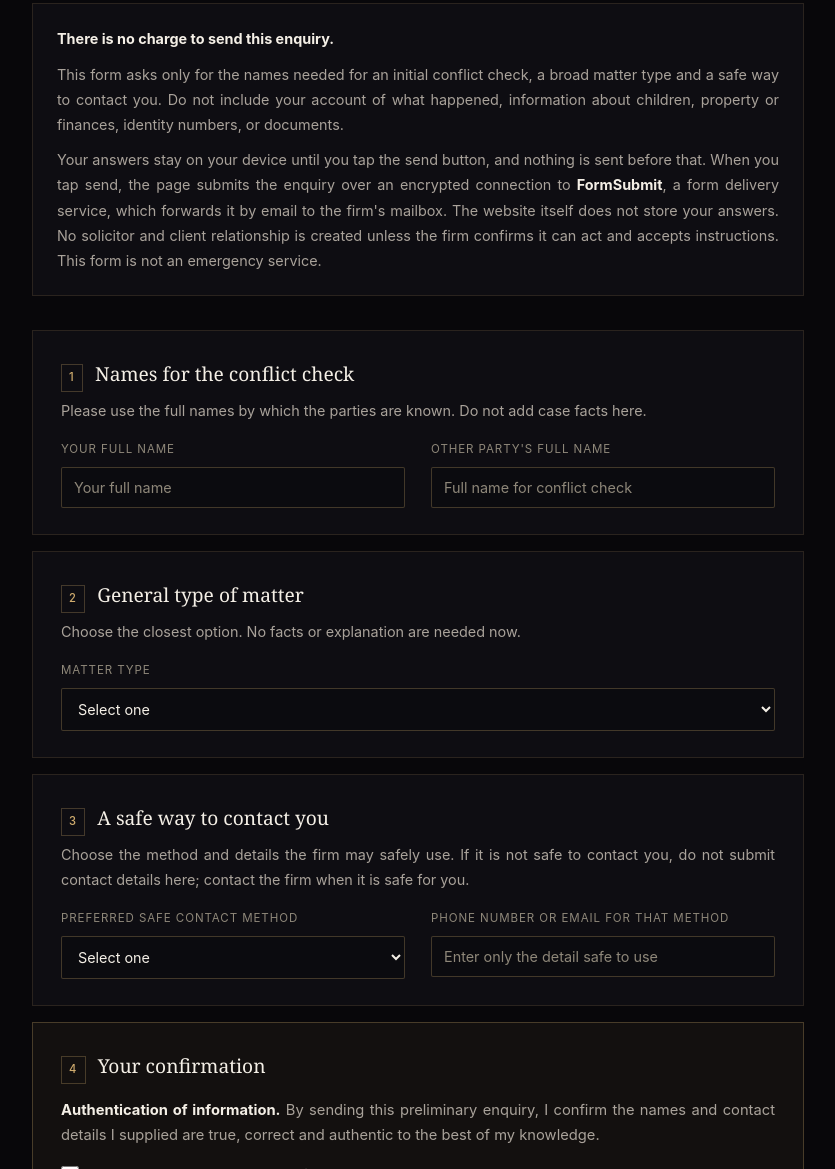
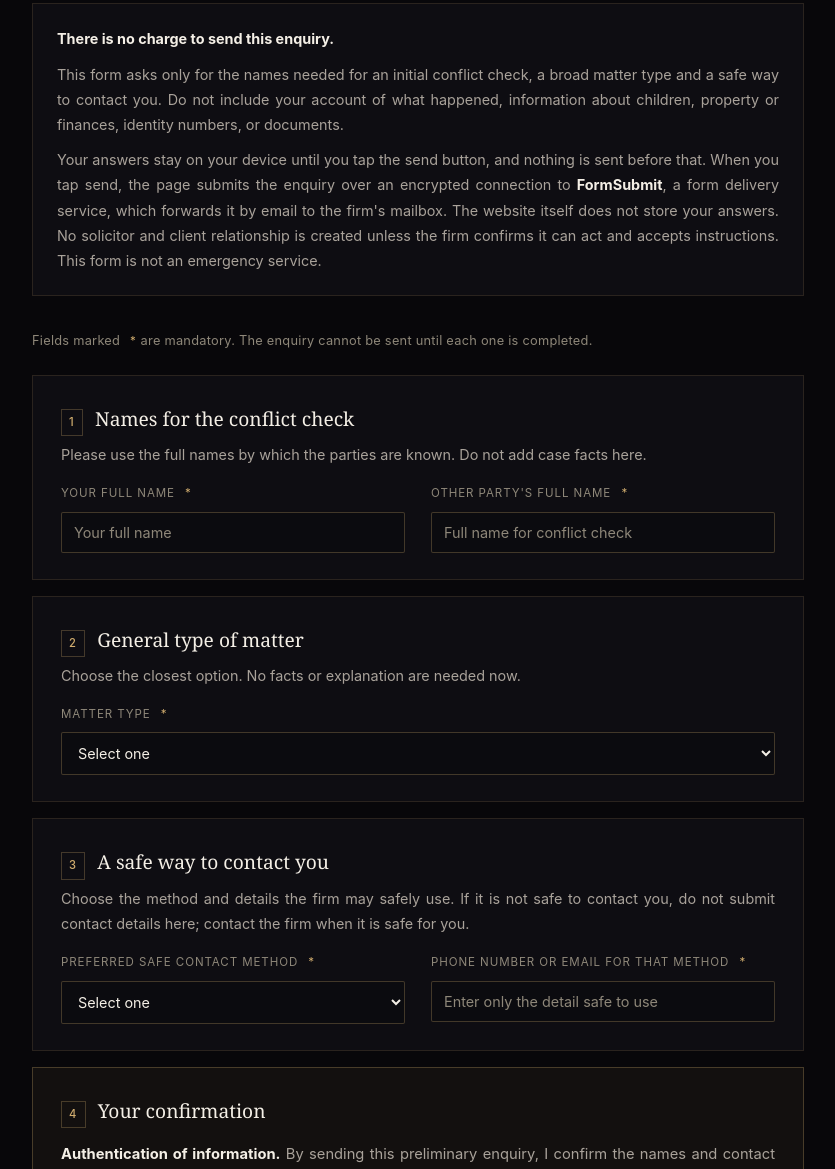
Before and after one commit to John00-hub/acefields-chambers, a plain HTML site: page matrimonial-causes/index.html in a window 1280 px wide. Shown: the part 335-1504 px from the top of the page, without its empty margins (222-1057 px from the left). Drawn offline with Linux system fonts and the light colour scheme.

Commit message:
Mark the mandatory fields on the matrimonial first-contact form

```diff
--- a/matrimonial-causes/index.html
+++ b/matrimonial-causes/index.html
@@ -64,6 +64,7 @@ h1 em{color:var(--champagne-light);font-style:italic}
 .declaration{font-size:.92rem;color:var(--stone);line-height:1.7;margin:14px 0 4px}
 .declaration strong{color:var(--ivory)}
 .req{color:var(--champagne);font-size:.72rem;letter-spacing:.08em;text-transform:uppercase;margin-left:6px}
+.req-legend{font-size:.8rem;color:var(--muted);margin:0 0 22px;letter-spacing:.02em}
 .selects{display:grid;gap:14px;margin-top:16px}
 .selected{display:block;font-size:.72rem;letter-spacing:.08em;text-transform:uppercase;color:var(--muted);margin-bottom:8px}
 .actions{margin-top:30px}
@@ -127,12 +128,13 @@ p, blockquote, li, .p-desc, .section-subtitle, .faq-a p, .pg-dl p, .rev-card blo
       <p>Your answers stay on your device until you tap the send button, and nothing is sent before that. When you tap send, the page submits the enquiry over an encrypted connection to <strong>FormSubmit</strong>, a form delivery service, which forwards it by email to the firm's mailbox. The website itself does not store your answers. No solicitor and client relationship is created unless the firm confirms it can act and accepts instructions. This form is not an emergency service.</p>
     </div>
 
+      <p class="req-legend">Fields marked <span class="req" aria-hidden="true">*</span> are mandatory. The enquiry cannot be sent until each one is completed.</p>
     <div class="item">
       <h2><span class="n">1</span> Names for the conflict check</h2>
       <p class="hint">Please use the full names by which the parties are known. Do not add case facts here.</p>
       <div class="fields">
-        <div class="field"><label for="clientName">Your full name</label><input id="clientName" type="text" autocomplete="name" required data-label="Prospective client's full name" placeholder="Your full name"></div>
-        <div class="field"><label for="otherName">Other party's full name</label><input id="otherName" type="text" required data-label="Other party's full name" placeholder="Full name for conflict check"></div>
+        <div class="field"><label for="clientName">Your full name<span class="req" aria-hidden="true"> *</span></label><input id="clientName" type="text" autocomplete="name" required data-label="Prospective client's full name" placeholder="Your full name"></div>
+        <div class="field"><label for="otherName">Other party's full name<span class="req" aria-hidden="true"> *</span></label><input id="otherName" type="text" required data-label="Other party's full name" placeholder="Full name for conflict check"></div>
       </div>
     </div>
 
@@ -140,7 +142,7 @@ p, blockquote, li, .p-desc, .section-subtitle, .faq-a p, .pg-dl p, .rev-card blo
       <h2><span class="n">2</span> General type of matter</h2>
       <p class="hint">Choose the closest option. No facts or explanation are needed now.</p>
       <div class="fields">
-        <div class="field"><label for="matterType">Matter type</label>
+        <div class="field"><label for="matterType">Matter type<span class="req" aria-hidden="true"> *</span></label>
           <select id="matterType" required data-label="General matter type">
             <option value="">Select one</option>
             <option>Dissolution of marriage / divorce</option>
@@ -157,7 +159,7 @@ p, blockquote, li, .p-desc, .section-subtitle, .faq-a p, .pg-dl p, .rev-card blo
       <h2><span class="n">3</span> A safe way to contact you</h2>
       <p class="hint">Choose the method and details the firm may safely use. If it is not safe to contact you, do not submit contact details here; contact the firm when it is safe for you.</p>
       <div class="fields">
-        <div class="field"><label for="contactMethod">Preferred safe contact method</label>
+        <div class="field"><label for="contactMethod">Preferred safe contact method<span class="req" aria-hidden="true"> *</span></label>
           <select id="contactMethod" required data-label="Preferred safe contact method">
             <option value="">Select one</option>
             <option>Email</option>
@@ -165,7 +167,7 @@ p, blockquote, li, .p-desc, .section-subtitle, .faq-a p, .pg-dl p, .rev-card blo
             <option>Email</option>
           </select>
         </div>
-        <div class="field"><label for="contactDetail">Phone number or email for that method</label><input id="contactDetail" type="text" required autocomplete="off" data-label="Safe contact detail" placeholder="Enter only the detail safe to use"></div>
+        <div class="field"><label for="contactDetail">Phone number or email for that method<span class="req" aria-hidden="true"> *</span></label><input id="contactDetail" type="text" required autocomplete="off" data-label="Safe contact detail" placeholder="Enter only the detail safe to use"></div>
       </div>
     </div>
 
```
